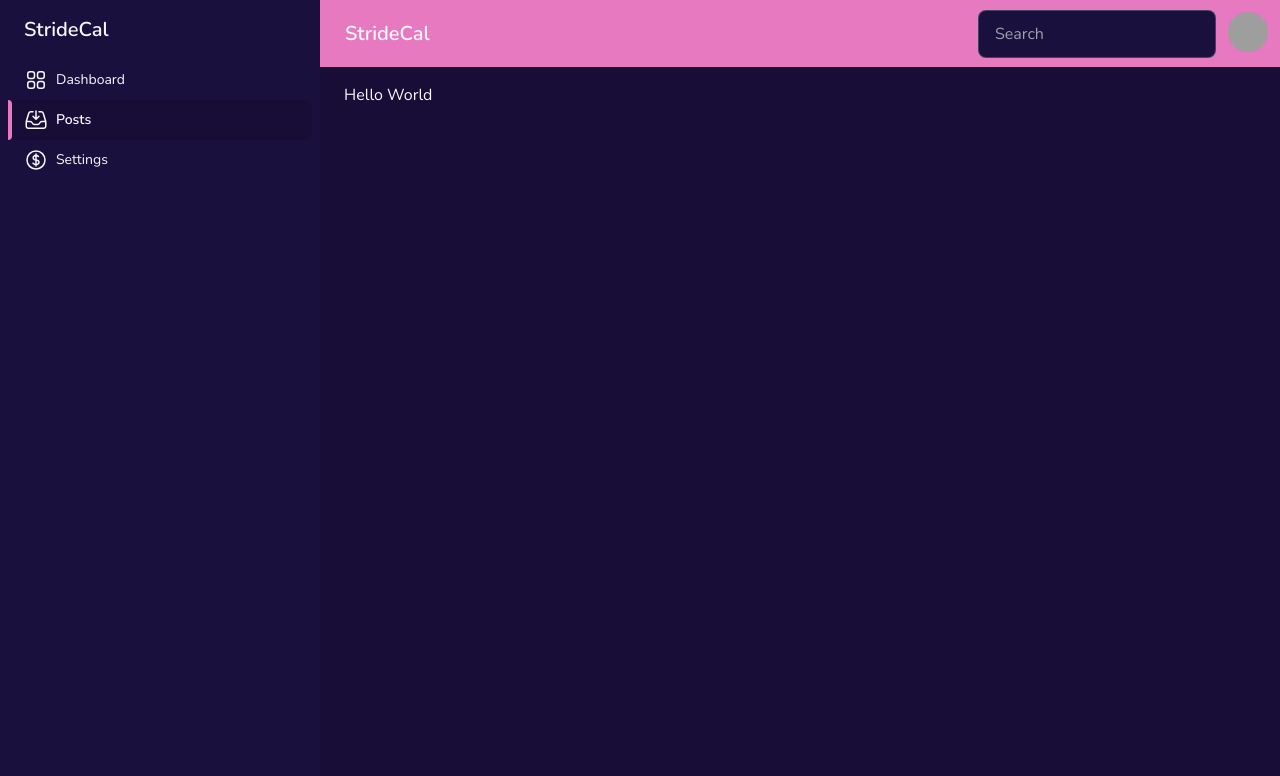
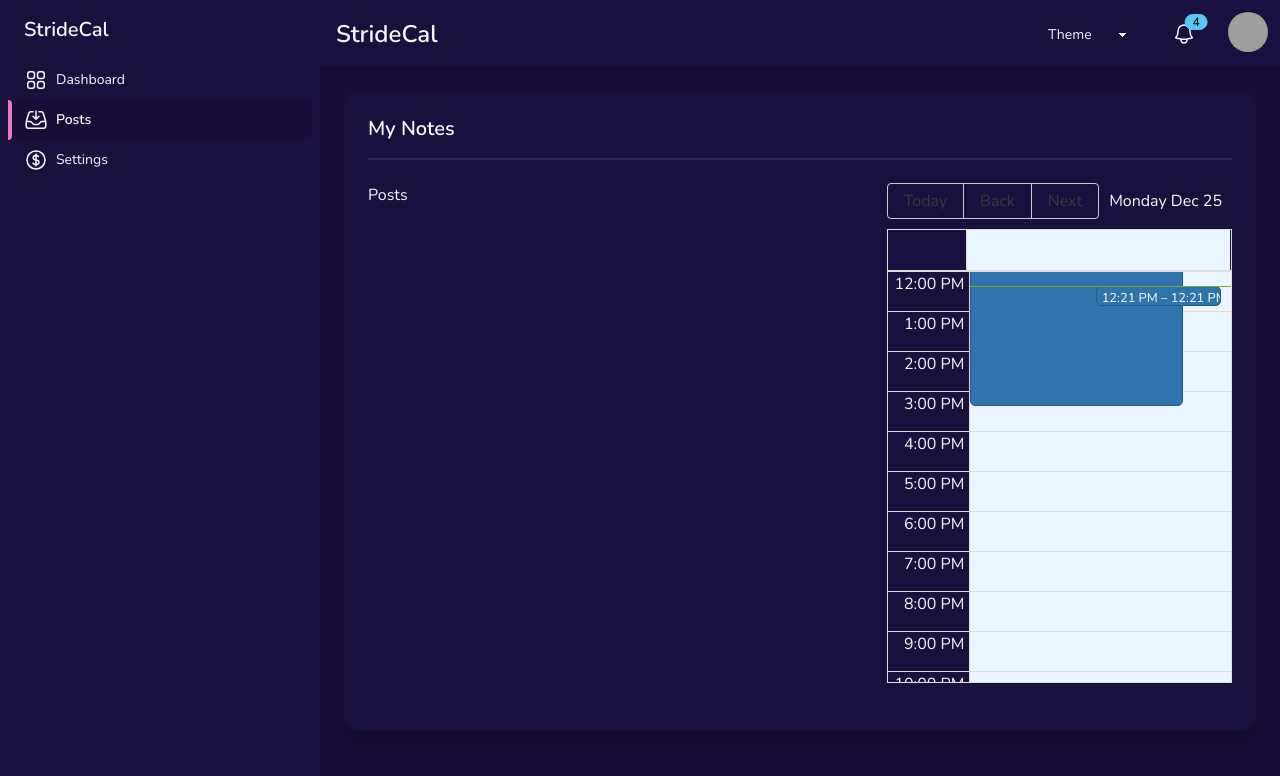
Before and after one commit to vishalkrv/supa-cal, a Next.js app: page /posts in a window 1280 px wide. Shown: the top 776 px of the page. Built offline with nearby package versions, Linux system fonts and the light colour scheme; grey boxes are pictures that could not be loaded.

Commit message:
Added calendar, fixed toScrollCurrentTime, fixed build issues

```diff
--- a/app/(dashboard)/layout.js
+++ b/app/(dashboard)/layout.js
@@ -1,10 +1,5 @@
 // import Header from "@/components/Header"
 import LeftSidebar from "@/components/LeftSidebar"
-import BellIcon from '@heroicons/react/24/outline/BellIcon'
-import Bars3Icon from '@heroicons/react/24/outline/Bars3Icon'
-import MoonIcon from '@heroicons/react/24/outline/MoonIcon'
-import SunIcon from '@heroicons/react/24/outline/SunIcon'
-import Link from "next/link"
 import NotificationSideBar from "@/components/NotificationSideBar"
 import Header from "@/components/Header"
 // import RightSidebar from "@/components/RightSideBar"
--- a/app/(dashboard)/posts/page.js
+++ b/app/(dashboard)/posts/page.js
@@ -1,7 +1,264 @@
+'use client';
+
+import { Calendar, dateFnsLocalizer } from 'react-big-calendar'
+import 'react-big-calendar/lib/css/react-big-calendar.css';
+import format from 'date-fns/format'
+import parse from 'date-fns/parse'
+import startOfWeek from 'date-fns/startOfWeek'
+import getDay from 'date-fns/getDay'
+import enUS from 'date-fns/locale/en-US'
+import { useMemo } from 'react';
+
+const locales = {
+  'en-US': enUS,
+}
+
+const localizer = dateFnsLocalizer({
+  format,
+  parse,
+  startOfWeek,
+  getDay,
+  locales,
+})
+
+const now = new Date()
+
+const events = [
+  {
+    id: 0,
+    title: 'All Day Event very long title',
+    allDay: true,
+    start: new Date(2023, 3, 0),
+    end: new Date(2023, 3, 1),
+  },
+  {
+    id: 1,
+    title: 'Long Event',
+    start: new Date(2023, 3, 7),
+    end: new Date(2023, 3, 10),
+  },
+
+  {
+    id: 2,
+    title: 'DTS STARTS',
+    start: new Date(2023, 2, 13, 0, 0, 0),
+    end: new Date(2023, 2, 20, 0, 0, 0),
+  },
+
+  {
+    id: 3,
+    title: 'DTS ENDS',
+    start: new Date(2023, 10, 6, 0, 0, 0),
+    end: new Date(2023, 10, 13, 0, 0, 0),
+  },
+
+  {
+    id: 4,
+    title: 'Some Event',
+    start: new Date(2023, 3, 9, 0, 0, 0),
+    end: new Date(2023, 3, 10, 0, 0, 0),
+  },
+  {
+    id: 5,
+    title: 'Conference',
+    start: new Date(2023, 3, 11),
+    end: new Date(2023, 3, 13),
+    desc: 'Big conference for important people',
+  },
+  {
+    id: 6,
+    title: 'Meeting',
+    start: new Date(2023, 3, 12, 10, 30, 0, 0),
+    end: new Date(2023, 3, 112, 2, 30, 0, 0),
+    desc: 'Pre-meeting meeting, to prepare for the meeting',
+  },
+  {
+    id: 7,
+    title: 'Lunch',
+    start: new Date(2023, 3, 112, 2, 0, 0, 0),
+    end: new Date(2023, 3, 12, 13, 0, 0, 0),
+    desc: 'Power lunch',
+  },
+  {
+    id: 8,
+    title: 'Meeting',
+    start: new Date(2023, 3, 12, 14, 0, 0, 0),
+    end: new Date(2023, 3, 12, 15, 0, 0, 0),
+  },
+  {
+    id: 9,
+    title: 'Happy Hour',
+    start: new Date(2023, 3, 12, 17, 0, 0, 0),
+    end: new Date(2023, 3, 12, 17, 30, 0, 0),
+    desc: 'Most important meal of the day',
+  },
+  {
+    id: 10,
+    title: 'Dinner',
+    start: new Date(2023, 3, 12, 20, 0, 0, 0),
+    end: new Date(2023, 3, 12, 21, 0, 0, 0),
+  },
+  {
+    id: 11,
+    title: 'Planning Meeting with Paige',
+    start: new Date(2023, 3, 13, 8, 0, 0),
+    end: new Date(2023, 3, 13, 10, 30, 0),
+  },
+  {
+    id: 11.1,
+    title: 'Inconvenient Conference Call',
+    start: new Date(2023, 3, 13, 9, 30, 0),
+    end: new Date(2023, 3, 13, 12, 0, 0),
+  },
+  {
+    id: 11.2,
+    title: "Project Kickoff - Lou's Shoes",
+    start: new Date(2023, 3, 13, 11, 30, 0),
+    end: new Date(2023, 3, 112, 10, 0, 0),
+  },
+  {
+    id: 11.3,
+    title: 'Quote Follow-up - Tea by Tina',
+    start: new Date(2023, 3, 13, 15, 30, 0),
+    end: new Date(2023, 3, 13, 16, 0, 0),
+  },
+  {
+    id: 12,
+    title: 'Late Night Event',
+    start: new Date(2023, 3, 17, 19, 30, 0),
+    end: new Date(2023, 3, 18, 2, 0, 0),
+  },
+  {
+    id: 12.5,
+    title: 'Late Same Night Event',
+    start: new Date(2023, 3, 17, 19, 30, 0),
+    end: new Date(2023, 3, 17, 23, 30, 0),
+  },
+  {
+    id: 13,
+    title: 'Multi-day Event',
+    start: new Date(2023, 3, 20, 19, 30, 0),
+    end: new Date(2023, 3, 22, 2, 0, 0),
+  },
+  {
+    id: 14,
+    title: 'Today',
+    start: new Date(new Date().setHours(new Date().getHours() - 3)),
+    end: new Date(new Date().setHours(new Date().getHours() + 3)),
+  },
+  {
+    id: 15,
+    title: 'Point in Time Event',
+    start: now,
+    end: now,
+  },
+  {
+    id: 16,
+    title: 'Video Record',
+    start: new Date(2023, 12, 10, 15, 30, 0),
+    end: new Date(2023, 12, 10, 19, 0, 0),
+  },
+  {
+    id: 17,
+    title: 'Dutch Song Producing',
+    start: new Date(2023, 12, 10, 16, 30, 0),
+    end: new Date(2023, 12, 10, 20, 0, 0),
+  },
+  {
+    id: 18,
+    title: 'Itaewon Meeting',
+    start: new Date(2023, 12, 10, 16, 30, 0),
+    end: new Date(2023, 12, 10, 17, 30, 0),
+  },
+  {
+    id: 19,
+    title: 'Online Coding Test',
+    start: new Date(2023, 12, 10, 17, 30, 0),
+    end: new Date(2023, 12, 10, 20, 30, 0),
+  },
+  {
+    id: 20,
+    title: 'An overlapped Event',
+    start: new Date(2023, 12, 10, 17, 0, 0),
+    end: new Date(2023, 12, 10, 18, 30, 0),
+  },
+  {
+    id: 21,
+    title: 'Phone Interview',
+    start: new Date(2023, 12, 10, 17, 0, 0),
+    end: new Date(2023, 12, 10, 18, 30, 0),
+  },
+  {
+    id: 22,
+    title: 'Cooking Class',
+    start: new Date(2023, 12, 10, 17, 30, 0),
+    end: new Date(2023, 12, 10, 19, 0, 0),
+  },
+  {
+    id: 23,
+    title: 'Go to the gym',
+    start: new Date(2023, 12, 10, 18, 30, 0),
+    end: new Date(2023, 12, 10, 20, 0, 0),
+  },
+  {
+    id: 24,
+    title: 'DST ends on this day (Europe)',
+    start: new Date(2022, 9, 30, 0, 0, 0),
+    end: new Date(2022, 9, 30, 4, 30, 0),
+  },
+  {
+    id: 25,
+    title: 'DST ends on this day (America)',
+    start: new Date(2022, 10, 6, 0, 0, 0),
+    end: new Date(2022, 10, 6, 4, 30, 0),
+  },
+  {
+    id: 26,
+    title: 'DST starts on this day (America)',
+    start: new Date(2023, 12, 2, 0, 0, 0),
+    end: new Date(2023, 12, 2, 4, 30, 0),
+  },
+  {
+    id: 27,
+    title: 'DST starts on this day (Europe)',
+    start: new Date(2023, 12, 25, 0, 0, 0),
+    end: new Date(2023, 12, 25, 4, 30, 0),
+  },
+]
+
 export default function Posts () {
+
+  const { defaultDate } = useMemo(() => ({
+    defaultDate: new Date()
+  }), [])
+
+  const scrollToTime = defaultDate.setHours(defaultDate.getHours(), 0, 0);
+
   return (
-    <div class="">
-      Hello World
+    <div class="card w-full p-6 bg-base-100 shadow-xl mt-2">
+      <div className="text-xl font-semibold inline-block">
+        My Notes
+      </div>
+      <div className="divider mt-2">
+      </div>
+      <div className="h-full w-full flex justify-between pb-6 bg-base-100">
+        <div>
+          Posts
+        </div>
+        <div>
+          <Calendar
+            localizer={ localizer }
+            defaultDate={ defaultDate }
+            defaultView='day'
+            views={ ['day'] }
+            events={ events }
+            startAccessor="start"
+            endAccessor="end"
+            scrollToTime={ scrollToTime }
+            style={ { height: 500 } }
+          />
+        </div>
+      </div>
     </div>
   )
 }
--- a/components/Header.jsx
+++ b/components/Header.jsx
@@ -1,11 +1,18 @@
 'use client'
 
 import { usePathname } from 'next/navigation'
+import { useTheme } from 'next-themes'
 import siteMetadata from '@/data/siteMetadata'
+import BellIcon from '@heroicons/react/24/outline/BellIcon'
+import Bars3Icon from '@heroicons/react/24/outline/Bars3Icon'
+// import MoonIcon from '@heroicons/react/24/outline/MoonIcon'
+// import SunIcon from '@heroicons/react/24/outline/SunIcon'
+import Link from 'next/link'
 
 const Header = () => {
-
   const pathname = usePathname()
+  // eslint-disable-next-line no-unused-vars
+  const { theme, setTheme } = useTheme()
 
   console.log(pathname)
 
@@ -18,58 +25,78 @@ const Header = () => {
   // </ul>
 
   return (
-    <header className="sticky top-0 z-10 col-span-12">
-      <div className="navbar bg-primary">
-        <div className="flex-none md:hidden">
-          <button className="btn btn-square btn-ghost">
-            <svg
-              xmlns="http://www.w3.org/2000/svg"
-              fill="none"
-              viewBox="0 0 24 24"
-              className="inline-block h-5 w-5 stroke-current"
+    <div className="navbar sticky top-0 z-10  bg-base-100 shadow-md ">
+      {/* Menu toogle for mobile view or small screen */}
+      <div className="flex-1">
+        <label htmlFor="left-sidebar-drawer" className="btn btn-primary drawer-button lg:hidden">
+          <Bars3Icon className="inline-block h-5 w-5" />
+        </label>
+        <h1 className="ml-2 text-2xl font-semibold">{siteMetadata.headerTitle}</h1>
+      </div>
+
+      <div className="flex-none ">
+        {/* Multiple theme selection, uncomment this if you want to enable multiple themes selection,
+also includes corporate and retro themes in tailwind.config file */}
+
+        <select
+          className="select select-sm"
+          data-choose-theme
+          onChange={(e) => setTheme(e.target.value)}
         >
-              <path
-                strokeLinecap="round"
-                strokeLinejoin="round"
-                strokeWidth="2"
-                d="M4 6h16M4 12h16M4 18h16"
-              ></path>
-            </svg>
+          <option disabled selected>
+            Theme
+          </option>
+          <option value="light">Default</option>
+          <option value="dark">Dark</option>
+          <option value="corporate">Corporate</option>
+          <option value="retro">Retro</option>
+        </select>
+
+        {/* Light and dark theme selection toogle **/}
+        {/* <label className="swap ">
+          <input type="checkbox" />
+          <SunIcon
+            data-set-theme="light"
+            data-act-class="ACTIVECLASS"
+            className={"fill-current w-6 h-6 "+(theme === "dark" ? "swap-on" : "swap-off")}
+          />
+          <MoonIcon
+            data-set-theme="dark"
+            data-act-class="ACTIVECLASS"
+            className={"fill-current w-6 h-6 "+(theme !== "dark" ? "swap-on" : "swap-off")}
+          />
+        </label> */}
+
+        {/* Notification icon */}
+        <button className="btn btn-circle btn-ghost  ml-4">
+          <div className="indicator">
+            <BellIcon className="h-6 w-6" />
+
+            <span className="badge indicator-item badge-secondary badge-sm">4</span>
+          </div>
         </button>
+
+        {/* Profile icon, opening menu on click */}
+        <div className="dropdown dropdown-end ml-4">
+          <label tabIndex={0} className="avatar btn btn-circle btn-ghost">
+            <div className="w-10 rounded-full">
+              <img src="https://placeimg.com/80/80/people" alt="profile" />
             </div>
-        <div className="flex-1 justify-center md:justify-start">
-          <a className="btn btn-ghost text-xl">{siteMetadata.headerTitle}</a>
-        </div>
-        <div className="flex-none gap-2">
-          <div className="form-control hidden md:block">
-            <input
-              type="text"
-              placeholder="Search"
-              className="input input-bordered w-24 md:w-auto"
-            />
-          </div>
-          <div className="dropdown dropdown-end">
-            <div tabIndex={0} role="button" className="avatar btn btn-circle btn-ghost">
-              <div className="w-10 rounded-full">
-                <img
-                  alt="Tailwind CSS Navbar component"
-                  src="https://daisyui.com/images/stock/photo-1534528741775-53994a69daeb.jpg"
-                />
-              </div>
-            </div>
+          </label>
           <ul
             tabIndex={0}
-              className="menu dropdown-content menu-sm z-[1] mt-3 w-52 rounded-box bg-base-100 p-2 shadow"
+            className="menu-compact menu dropdown-content mt-3 w-52 rounded-box bg-base-100 p-2 shadow"
           >
-              <li>
-                <a className="justify-between">
-                  Profile
+            <li className="justify-between">
+              <Link href={'/app/settings-profile'}>
+                Profile Settings
                 <span className="badge">New</span>
-                </a>
+              </Link>
             </li>
-              <li>
-                <a>Settings</a>
+            <li className="">
+              <Link href={'/app/settings-billing'}>Bill History</Link>
             </li>
+            <div className="divider mb-0 mt-0"></div>
             <li>
               <a>Logout</a>
             </li>
@@ -77,7 +104,6 @@ const Header = () => {
         </div>
       </div>
     </div>
-    </header>
   )
 }
 
```
Lines whose indentation alone changed are shown as unchanged.
